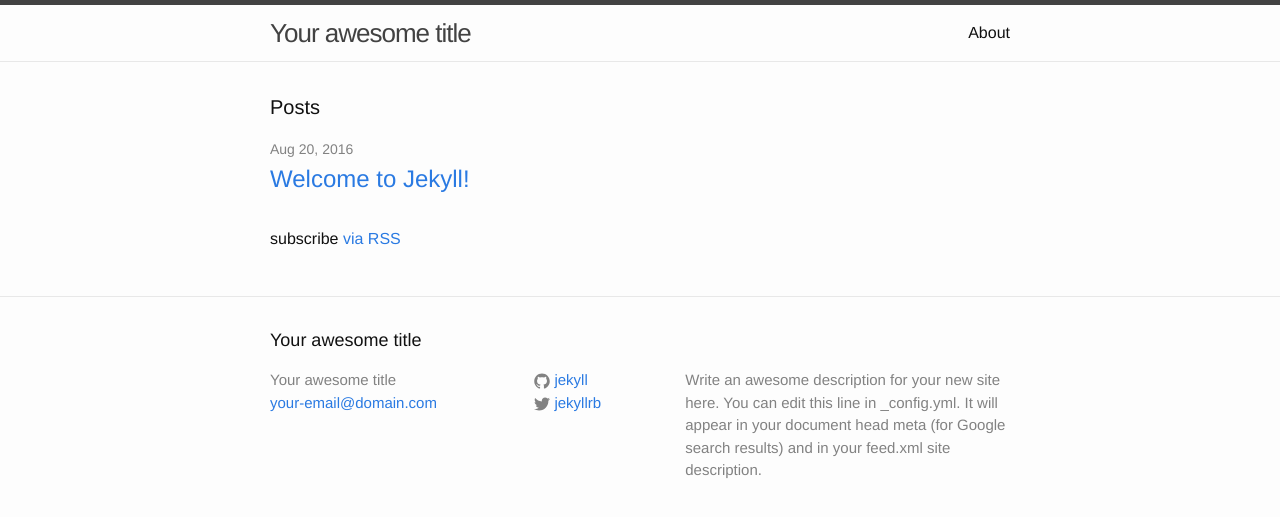
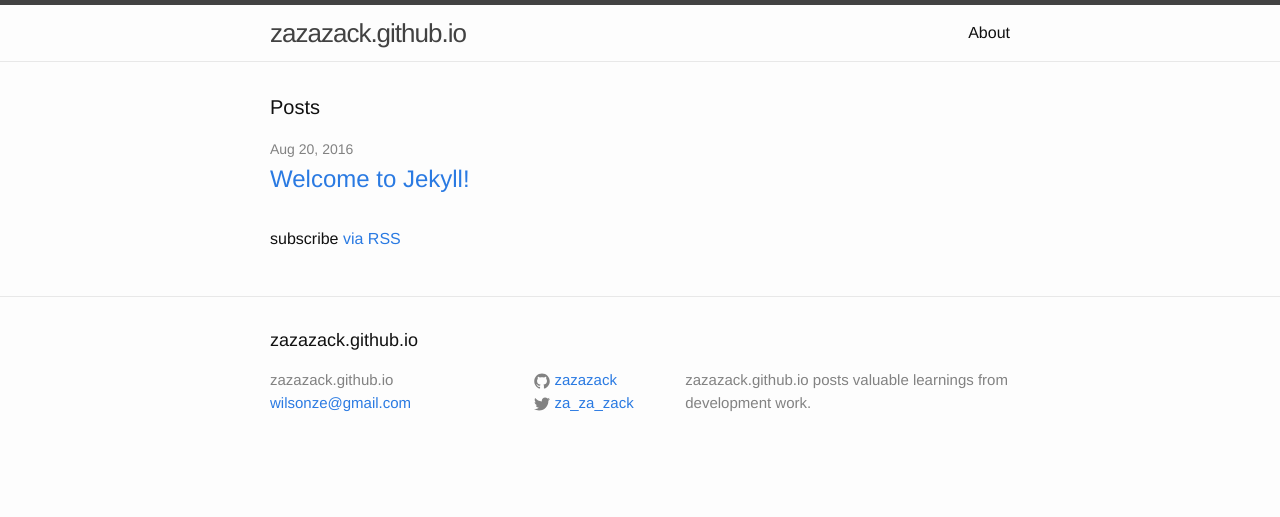
Before and after one commit to gitter-badger/zazazack.github.io, a Jekyll site: the page built from index.html, in a window 1280 px wide. Shown: the top 517 px of the page. Built offline with Jekyll 4.4.1, drawn with Linux system fonts in a browser that asks for light colours.

Commit message:
Edited jekyll boilerplate config.yml

```diff
--- a/_config.yml
+++ b/_config.yml
@@ -6,16 +6,14 @@
 # 'jekyll serve'. If you change this file, please restart the server process.
 
 # Site settings
-title: Your awesome title
-email: your-email@domain.com
+title: zazazack.github.io
+email: wilsonze@gmail.com
 description: > # this means to ignore newlines until "baseurl:"
-  Write an awesome description for your new site here. You can edit this
-  line in _config.yml. It will appear in your document head meta (for
-  Google search results) and in your feed.xml site description.
+  zazazack.github.io posts valuable learnings from development work.
 baseurl: "" # the subpath of your site, e.g. /blog
-url: "http://yourdomain.com" # the base hostname & protocol for your site
-twitter_username: jekyllrb
-github_username:  jekyll
+url: "https://zazazack.github.io" # the base hostname & protocol for your site
+twitter_username: za_za_zack
+github_username:  zazazack
 
 # Build settings
 markdown: kramdown
```
